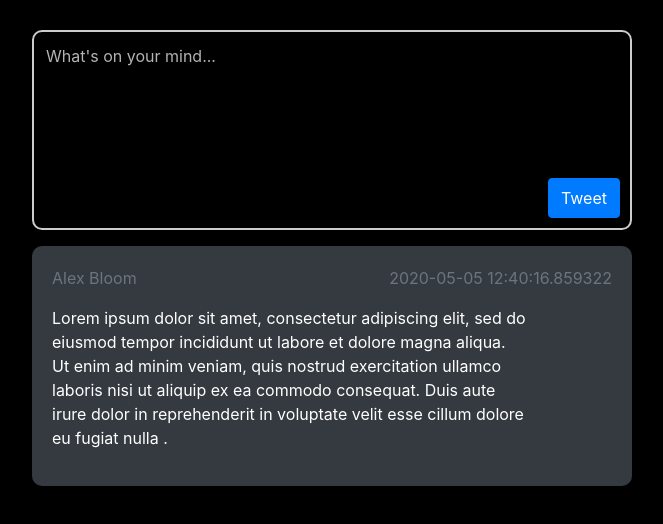
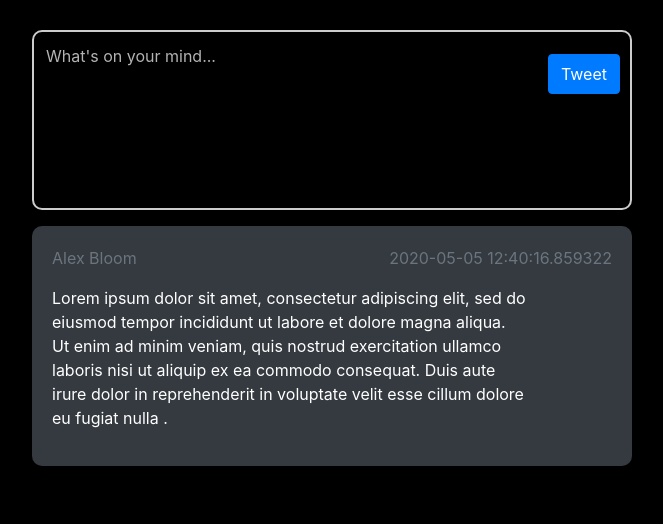
Before and after one commit to alex-lehan-bloom/Micro-Blog-In-React, a React (Create React App) app: page / in a window 1280 px wide. Shown: the top 524 px of the page, without its empty margins (308-971 px from the left). Built offline with nearby package versions, Linux system fonts and the light colour scheme.

Commit message:
Milestone 1. Added alert / button disable when tweet is over 140 characters.

```diff
--- a/src/components/TweetForm.jsx
+++ b/src/components/TweetForm.jsx
@@ -1,26 +1,50 @@
 import React from "react";
-import { Form, Button } from "react-bootstrap";
+import { Form, Button, Alert } from "react-bootstrap";
 import "../css/TweetForm.css";
 
 class TweetForm extends React.Component {
   constructor(props) {
     super(props);
-    this.state = {};
+    this.state = { displayAlert: false, tweet: "" };
+  }
+
+  handleUserTypingTweet(event) {
+    let tweet = event.target.value;
+    if (tweet.length > 5) {
+      this.setState({ displayAlert: true });
+    } else {
+      this.setState({ displayAlert: false, tweet });
+    }
   }
 
   render() {
+    let { displayAlert } = this.state;
     return (
       <Form>
         <Form.Group controlId="formBasicEmail" className="tweet-form">
-          <textarea placeholder="What's on your mind..."></textarea>
-          {/* <input
-            type="text"
-            placeholder="What's on your mind"
-            className="tweet-input-field"
-          ></input> */}
-          <Button variant="primary" type="submit">
-            Tweet
-          </Button>
+          <div className="main-content">
+            <textarea
+              placeholder="What's on your mind..."
+              onChange={(event) => {
+                this.handleUserTypingTweet(event);
+              }}
+            ></textarea>
+            {!displayAlert && (
+              <Button variant="primary" type="submit">
+                Tweet
+              </Button>
+            )}
+            {displayAlert && (
+              <Button variant="primary" type="submit" disabled>
+                Tweet
+              </Button>
+            )}
+          </div>
+          {displayAlert && (
+            <Alert variant="danger">
+              Tweet can't be more than 140 characters
+            </Alert>
+          )}
         </Form.Group>
       </Form>
     );
--- a/src/css/TweetForm.css
+++ b/src/css/TweetForm.css
@@ -1,11 +1,15 @@
 .tweet-form {
   display: flex;
-  /* flex-direction: row; */
+  flex-direction: column;
   border: 2px solid #cccccc;
   border-radius: 10px;
   padding: 10px;
   width: var(--tweet-container-width);
-  height: 200px;
+  height: 180px;
+}
+.tweet-form .main-content {
+  display: flex;
+  width: 100%;
 }
 .tweet-form textarea {
   /* Tell the input to use all the available space */
@@ -23,7 +27,7 @@
   opacity: 0.7;
 }
 
-.tweet-form input:focus {
+.tweet-form textarea:focus {
   /* removing the input focus blue box. Put this on the form if you like. */
   outline: none;
 }
@@ -32,3 +36,7 @@
   height: 40px;
   align-self: flex-end;
 }
+.tweet-form .alert {
+  align-self: flex-start;
+  margin-top: auto;
+}
```
